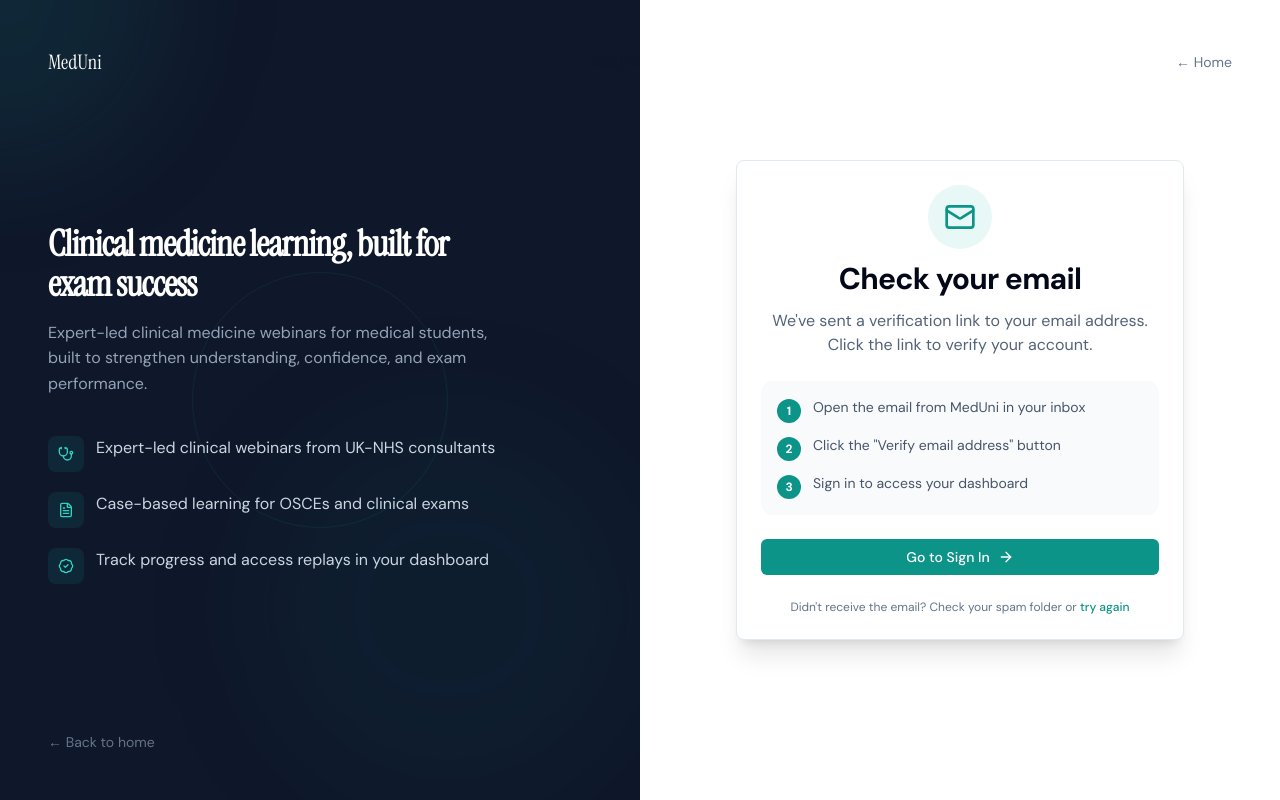
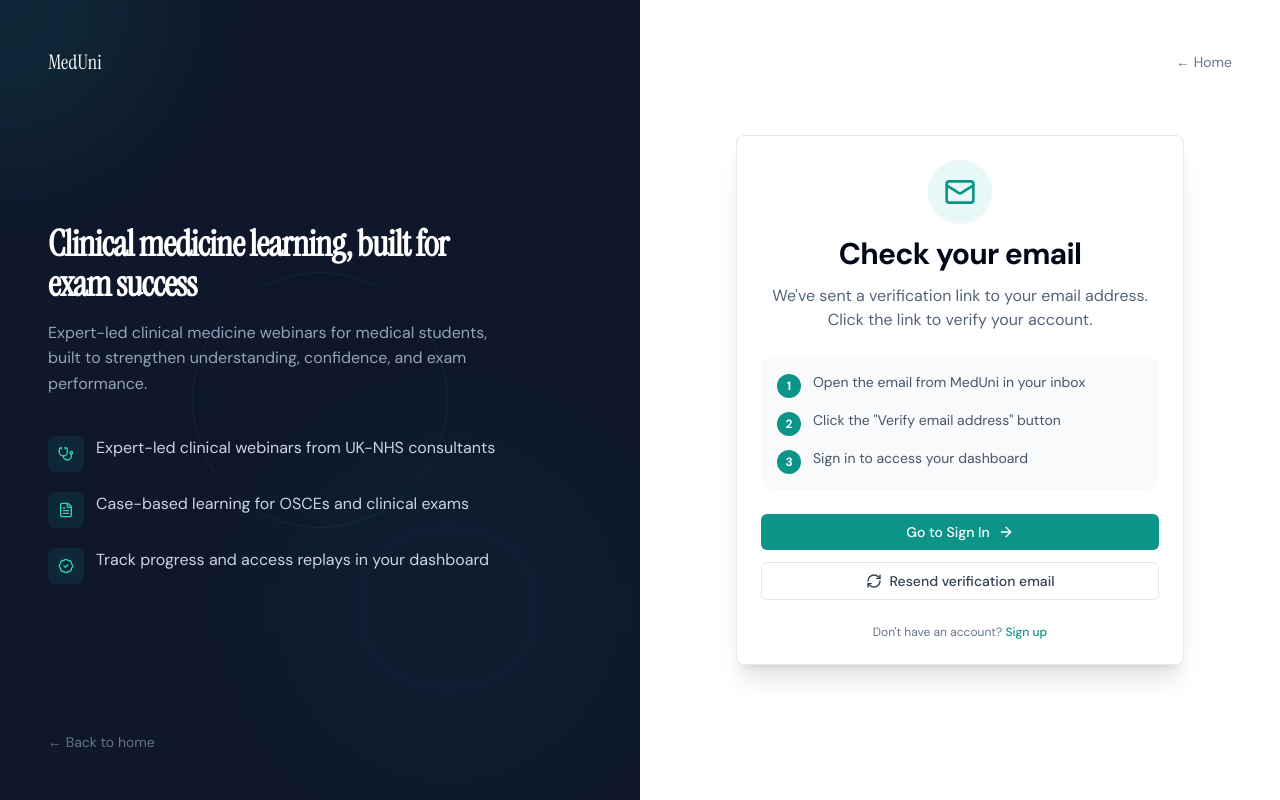
Before and after one commit to babarkamal114/meduni, a Next.js app: page /verify-email in a window 1280 px wide. Built offline with nearby package versions, Linux system fonts and the light colour scheme; no server answers.

Commit message:
updated the app

```diff
--- /dev/null
+++ b/src/app/(auth)/actions/resend-verification.ts
@@ -0,0 +1,73 @@
+'use server';
+
+import { createServerClient } from '@/lib/supabase/server';
+import { createAdminClient } from '@/lib/supabase/admin';
+import { randomBytes } from 'crypto';
+import { sendEmail } from '@/lib/email/resend';
+import { getVerificationEmailHtml } from '@/lib/email/templates/verification-email';
+
+export async function resendVerificationEmail(): Promise<{
+  success: boolean;
+  error?: string;
+}> {
+  try {
+    const supabase = await createServerClient();
+    const {
+      data: { user },
+    } = await supabase.auth.getUser();
+
+    if (!user) {
+      return { success: false, error: 'You need to be signed in. Please sign up or log in first.' };
+    }
+
+    const admin = createAdminClient();
+
+    const { data: profile } = await (admin as any)
+      .from('profiles')
+      .select('email_verified_at, full_name')
+      .eq('id', user.id)
+      .maybeSingle() as { data: { email_verified_at: string | null; full_name: string | null } | null };
+
+    if (profile?.email_verified_at) {
+      return { success: false, error: 'Your email is already verified. You can sign in.' };
+    }
+
+    await (admin as any)
+      .from('email_verification_tokens')
+      .delete()
+      .eq('user_id', user.id);
+
+    const token = randomBytes(32).toString('hex');
+    const expiresAt = new Date(Date.now() + 24 * 60 * 60 * 1000).toISOString();
+
+    await (admin as any).from('email_verification_tokens').insert({
+      user_id: user.id,
+      token,
+      expires_at: expiresAt,
+    });
+
+    const appUrl = process.env.NEXT_PUBLIC_APP_URL || 'http://localhost:3000';
+    const verifyUrl = `${appUrl}/api/verify-email?token=${token}`;
+    const from = process.env.RESEND_FROM || 'onboarding@resend.dev';
+
+    const { success, error } = await sendEmail({
+      to: user.email!,
+      subject: 'Verify your email – MedUni',
+      html: getVerificationEmailHtml({
+        verifyUrl,
+        fullName: profile?.full_name ?? null,
+      }),
+      from,
+    });
+
+    if (!success) {
+      console.error('[resend-verification] Email send failed:', error?.message);
+      return { success: false, error: 'Failed to send email. Please try again in a moment.' };
+    }
+
+    return { success: true };
+  } catch (err) {
+    console.error('[resend-verification] Error:', err);
+    return { success: false, error: 'Something went wrong. Please try again.' };
+  }
+}
--- a/src/app/(auth)/verify-email/page.tsx
+++ b/src/app/(auth)/verify-email/page.tsx
@@ -1,9 +1,33 @@
+'use client';
+
+import { useState, useTransition } from 'react';
 import Link from 'next/link';
 import { Card, CardContent, CardDescription, CardHeader, CardTitle } from '@/components/ui/card';
 import { Button } from '@/components/ui/button';
-import { Mail, ArrowRight, RefreshCw } from 'lucide-react';
+import { Mail, ArrowRight, RefreshCw, CheckCircle2 } from 'lucide-react';
+import { resendVerificationEmail } from '@/app/(auth)/actions/resend-verification';
+import { cn } from '@/lib/utils/cn';
 
 export default function VerifyEmailPage(): React.ReactElement {
+  const [isPending, startTransition] = useTransition();
+  const [message, setMessage] = useState<{ type: 'success' | 'error'; text: string } | null>(null);
+  const [cooldown, setCooldown] = useState(false);
+
+  const handleResend = () => {
+    if (cooldown) return;
+    setMessage(null);
+    startTransition(async () => {
+      const result = await resendVerificationEmail();
+      if (result.success) {
+        setMessage({ type: 'success', text: 'Verification email sent! Check your inbox.' });
+        setCooldown(true);
+        setTimeout(() => setCooldown(false), 60000);
+      } else {
+        setMessage({ type: 'error', text: result.error ?? 'Failed to resend email.' });
+      }
+    });
+  };
+
   return (
     <Card className="w-full max-w-md border-0 shadow-xl lg:border">
       <CardHeader className="space-y-3 text-center">
@@ -34,6 +58,19 @@ export default function VerifyEmailPage(): React.ReactElement {
           </div>
         </div>
 
+        {message && (
+          <div
+            role={message.type === 'error' ? 'alert' : 'status'}
+            className={cn(
+              'flex items-start gap-2 rounded-lg p-3 text-sm',
+              message.type === 'success' ? 'bg-teal-50 text-teal-700' : 'bg-red-50 text-red-600',
+            )}
+          >
+            {message.type === 'success' && <CheckCircle2 className="h-4 w-4 shrink-0 mt-0.5" />}
+            <span>{message.text}</span>
+          </div>
+        )}
+
         <div className="space-y-3">
           <Button asChild className="w-full gap-2">
             <Link href="/sign-in">
@@ -41,16 +78,34 @@ export default function VerifyEmailPage(): React.ReactElement {
               <ArrowRight className="h-4 w-4" />
             </Link>
           </Button>
+          <Button
+            variant="outline"
+            className="w-full gap-2"
+            onClick={handleResend}
+            disabled={isPending || cooldown}
+          >
+            {isPending ? (
+              <>
+                <RefreshCw className="h-4 w-4 animate-spin" />
+                Sending...
+              </>
+            ) : cooldown ? (
+              'Email sent — check your inbox'
+            ) : (
+              <>
+                <RefreshCw className="h-4 w-4" />
+                Resend verification email
+              </>
+            )}
+          </Button>
         </div>
 
-        <div className="text-center">
-          <p className="text-xs text-slate-500">
-            Didn&apos;t receive the email? Check your spam folder or{' '}
-            <Link href="/sign-up" className="text-teal-600 hover:text-teal-700 font-medium">
-              try again
-            </Link>
-          </p>
-        </div>
+        <p className="text-center text-xs text-slate-500">
+          Don&apos;t have an account?{' '}
+          <Link href="/sign-up" className="text-teal-600 hover:text-teal-700 font-medium">
+            Sign up
+          </Link>
+        </p>
       </CardContent>
     </Card>
   );
```
